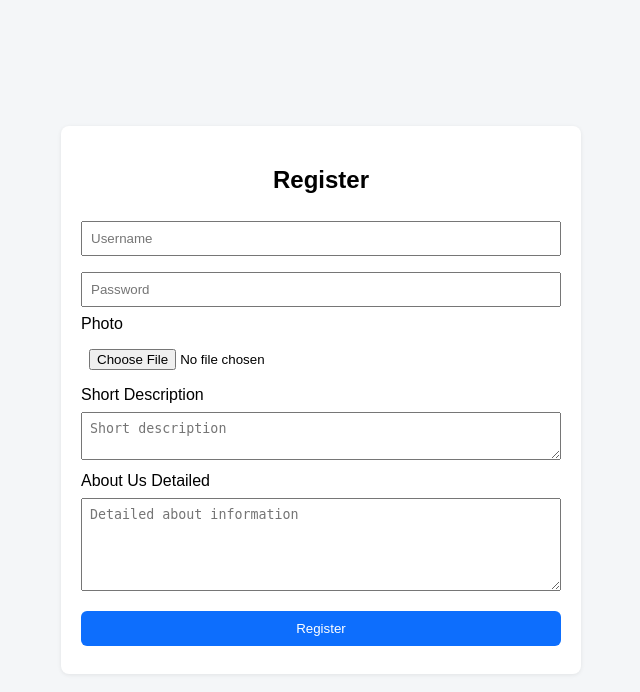
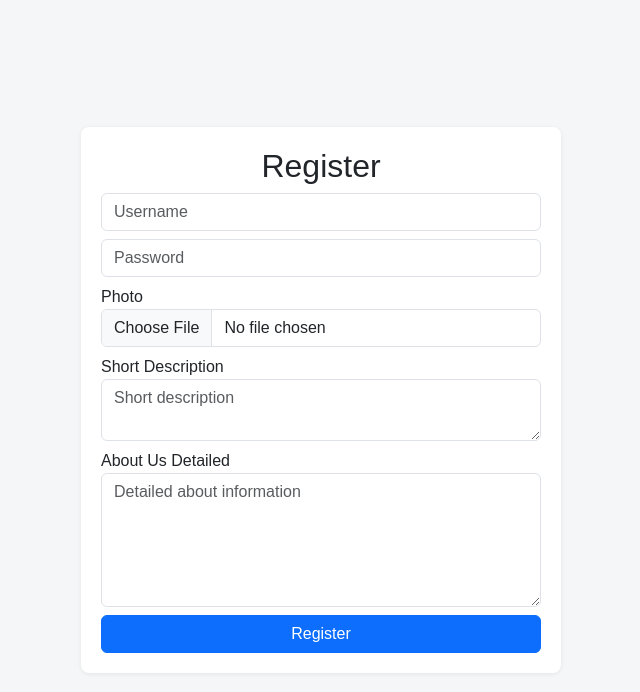
Before and after one commit to ursundark-star/Availability-History-Tracker, a Flask app: page /register in a window 1280 px wide. Shown: the top 692 px of the page, without its empty margins (319-959 px from the left). Run offline with Flask 3, Linux system fonts and the light colour scheme.

Commit message:
Updated register.html with Bootstrap modal validation

```diff
--- a/frontend/templates/register.html
+++ b/frontend/templates/register.html
@@ -2,27 +2,85 @@
 <html>
 <head>
     <title>Register</title>
+    <!-- Bootstrap CSS -->
+    <link href="https://cdn.jsdelivr.net/npm/bootstrap@5.3.2/dist/css/bootstrap.min.css" rel="stylesheet">
     <style>
         body { font-family: Arial; background: #f4f6f8; display: flex; align-items: center; justify-content: center; height: 100vh; margin: 0; }
         .box { width: 480px; background: white; padding: 20px; border-radius: 8px; box-shadow: 0 1px 4px rgba(0,0,0,0.08); }
-        input, textarea { width: 100%; padding: 8px; margin: 8px 0; box-sizing: border-box; }
-        input[type="submit"] { background: #0d6efd; color: white; border: none; padding: 10px; border-radius: 6px; cursor: pointer; }
     </style>
 </head>
 <body>
     <div class="box">
-        <h2 style="text-align:center">Register</h2>
-        <form method="POST" enctype="multipart/form-data">
-            <input type="text" name="username" placeholder="Username" required>
-            <input type="password" name="password" placeholder="Password" required>
+        <h2 class="text-center">Register</h2>
+        <form method="POST" enctype="multipart/form-data" onsubmit="return validateForm(event);">
+            <input type="text" id="username" name="username" class="form-control mb-2" placeholder="Username" required>
+            <input type="password" id="password" name="password" class="form-control mb-2" placeholder="Password" required>
             <label>Photo</label>
-            <input type="file" name="photo" accept="image/*" required>
+            <input type="file" name="photo" accept="image/*" class="form-control mb-2" required>
             <label>Short Description</label>
-            <textarea name="description" rows="2" maxlength="250" placeholder="Short description"></textarea>
+            <textarea name="description" rows="2" maxlength="250" class="form-control mb-2" placeholder="Short description"></textarea>
             <label>About Us Detailed</label>
-            <textarea name="about_us" rows="5" maxlength="2000" placeholder="Detailed about information"></textarea>
-            <input type="submit" value="Register">
+            <textarea name="about_us" rows="5" maxlength="2000" class="form-control mb-2" placeholder="Detailed about information"></textarea>
+            <input type="submit" value="Register" class="btn btn-primary w-100">
         </form>
     </div>
+
+    <!-- Bootstrap Modal -->
+    <div class="modal fade" id="errorModal" tabindex="-1" aria-hidden="true">
+      <div class="modal-dialog modal-dialog-centered">
+        <div class="modal-content">
+          <div class="modal-header bg-danger text-white">
+            <h5 class="modal-title">Registration Error</h5>
+            <button type="button" class="btn-close btn-close-white" data-bs-dismiss="modal"></button>
+          </div>
+          <div class="modal-body" id="errorMessage">
+            <!-- Error message will be injected here -->
+          </div>
+          <div class="modal-footer">
+            <button type="button" class="btn btn-secondary" data-bs-dismiss="modal">Close</button>
+          </div>
+        </div>
+      </div>
+    </div>
+
+    <!-- Bootstrap JS -->
+    <script src="https://cdn.jsdelivr.net/npm/bootstrap@5.3.2/dist/js/bootstrap.bundle.min.js"></script>
+    <script>
+        async function validateForm(event) {
+            event.preventDefault(); // prevent default submit
+
+            const username = document.getElementById("username").value.trim();
+            const password = document.getElementById("password").value;
+
+            // Password regex: min 8 chars, uppercase, lowercase, digit, special char
+            const passwordPattern = /^(?=.*[a-z])(?=.*[A-Z])(?=.*\d)(?=.*[^A-Za-z0-9]).{8,}$/;
+
+            if (!passwordPattern.test(password)) {
+                showError("❌ Password must be at least 8 characters and include uppercase, lowercase, number, and special character.");
+                return false;
+            }
+
+            // Duplicate username check (call backend /username)
+            try {
+                const resp = await fetch("/username");
+                const data = await resp.json();
+                if (data.username && data.username === username) {
+                    showError("⚠️ Username already exists. Please choose another.");
+                    return false;
+                }
+            } catch (e) {
+                console.warn("Username check failed, continuing...");
+            }
+
+            // If validation passes, submit form
+            event.target.submit();
+        }
+
+        function showError(message) {
+            document.getElementById("errorMessage").innerText = message;
+            const modal = new bootstrap.Modal(document.getElementById("errorModal"));
+            modal.show();
+        }
+    </script>
 </body>
 </html>
```
Also changed, not shown: .github/workflows/ci.yml.
